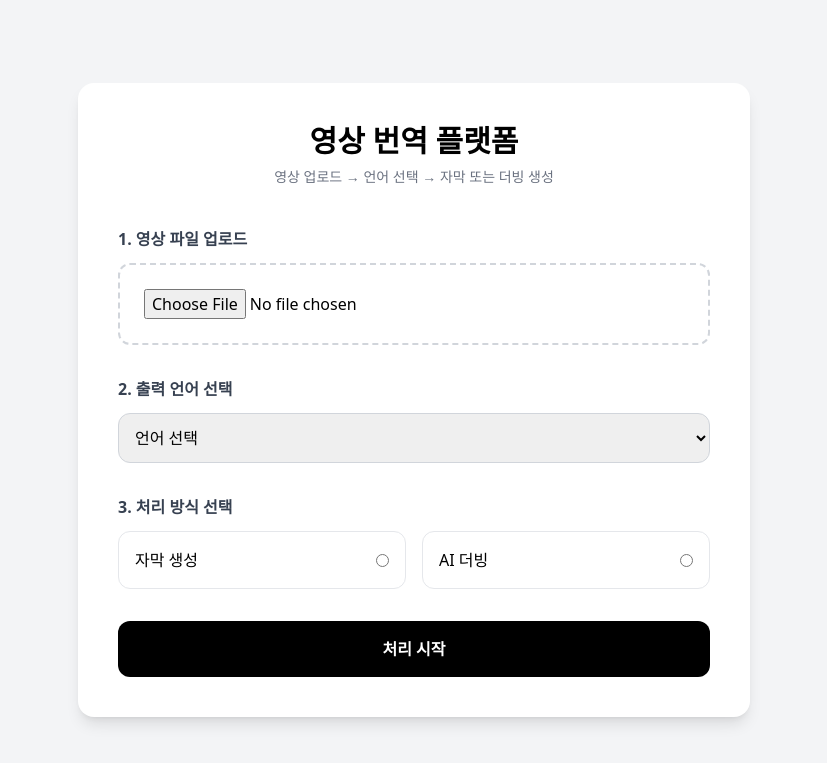
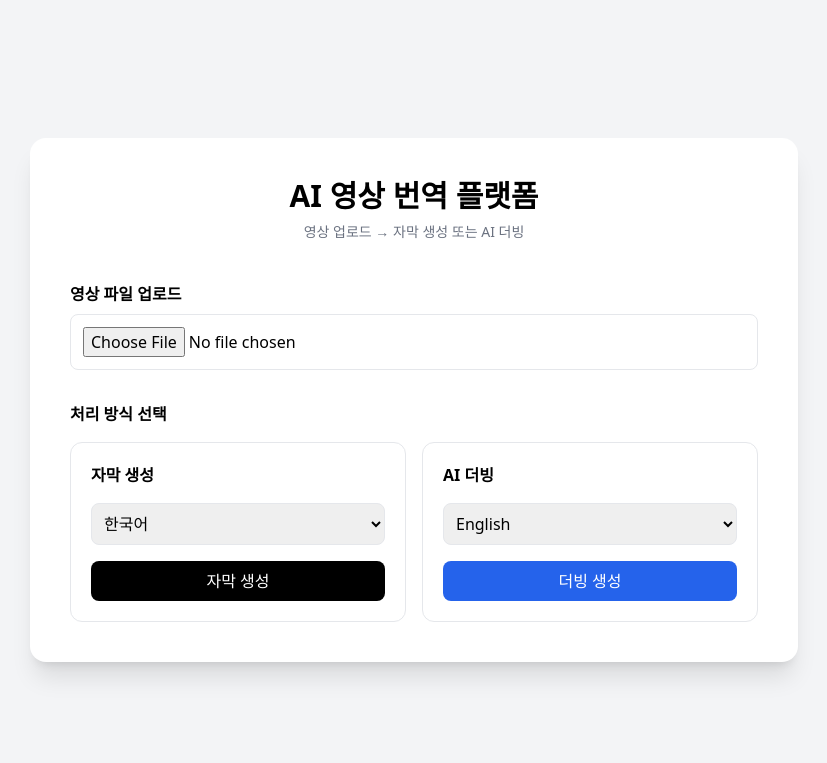
Before and after one commit to yunsu080313-del/real, a Flask app: page / in a window 1280 px wide. Shown: the top 763 px of the page, without its empty margins (226-1053 px from the left). Run offline with Flask 3, Linux system fonts and the light colour scheme; some libraries are stand-ins or nearby versions.

Commit message:
Update index.html

```diff
--- a/templates/index.html
+++ b/templates/index.html
@@ -3,88 +3,120 @@
 <head>
 <meta charset="UTF-8">
 <meta name="viewport" content="width=device-width, initial-scale=1.0">
-<title>AI 번역 플랫폼</title>
+<title>AI 영상 번역 플랫폼</title>
 <script src="https://cdn.tailwindcss.com"></script>
 </head>
 
 <body class="bg-gray-100 min-h-screen flex items-center justify-center">
 
-<div class="w-full max-w-2xl bg-white rounded-2xl shadow-lg p-10">
+<div class="w-full max-w-3xl bg-white rounded-2xl shadow-xl p-10">
 
     <!-- 헤더 -->
-    <div class="mb-10 text-center">
-        <h1 class="text-3xl font-bold">영상 번역 플랫폼</h1>
+    <div class="text-center mb-10">
+        <h1 class="text-3xl font-bold">AI 영상 번역 플랫폼</h1>
         <p class="text-gray-500 mt-2 text-sm">
-            영상 업로드 → 언어 선택 → 자막 또는 더빙 생성
+            영상 업로드 → 자막 생성 또는 AI 더빙
         </p>
     </div>
 
-    <!-- 기존 기능 유지 -->
-    <form id="mainForm" method="POST" enctype="multipart/form-data" class="space-y-8">
+    <!-- 업로드 폼 -->
+    <form method="POST" enctype="multipart/form-data" class="space-y-8">
 
         <!-- 1. 영상 업로드 -->
         <div>
-            <label class="block font-semibold mb-3 text-gray-700">
-                1. 영상 파일 업로드
-            </label>
-
-            <div class="border-2 border-dashed border-gray-300 rounded-xl p-6 text-center hover:border-black transition">
+            <label class="block font-semibold mb-2">영상 파일 업로드</label>
             <input type="file"
-                       name="video"
+                   name="audio"
                    accept="video/*"
                    required
-                       class="block w-full cursor-pointer">
-            </div>
+                   class="w-full border rounded-lg p-3">
         </div>
 
-        <!-- 2. 출력 언어 선택 -->
+        <!-- 2. 처리 방식 선택 -->
         <div>
-            <label class="block font-semibold mb-3 text-gray-700">
-                2. 출력 언어 선택
-            </label>
+            <label class="block font-semibold mb-4">처리 방식 선택</label>
 
-            <select name="language"
-                    required
-                    class="w-full border border-gray-300 rounded-xl p-3 focus:outline-none focus:ring-2 focus:ring-black">
-                <option value="">언어 선택</option>
+            <div class="grid grid-cols-2 gap-4">
+
+                <!-- 자막 -->
+                <div class="border rounded-xl p-5 space-y-4">
+                    <h3 class="font-semibold">자막 생성</h3>
+
+                    <select name="subtitle_lang"
+                            class="w-full border rounded-lg p-2">
                         <option value="ko">한국어</option>
                         <option value="en">English</option>
                         <option value="ja">日本語</option>
-                <option value="zh">中文</option>
+                        <option value="zh-cn">中文</option>
                         <option value="es">Español</option>
                     </select>
+
+                    <button type="submit"
+                            name="action"
+                            value="subtitle"
+                            class="w-full bg-black text-white py-2 rounded-lg">
+                        자막 생성
+                    </button>
                 </div>
 
-        <!-- 3. 처리 방식 선택 -->
-        <div>
-            <label class="block font-semibold mb-3 text-gray-700">
-                3. 처리 방식 선택
-            </label>
+                <!-- 더빙 -->
+                <div class="border rounded-xl p-5 space-y-4">
+                    <h3 class="font-semibold">AI 더빙</h3>
 
-            <div class="grid grid-cols-2 gap-4">
+                    <select name="dubbing_lang"
+                            class="w-full border rounded-lg p-2">
+                        <option value="en">English</option>
+                        <option value="ja">日本語</option>
+                        <option value="zh-cn">中文</option>
+                        <option value="es">Español</option>
+                    </select>
 
-                <label class="border rounded-xl p-4 cursor-pointer hover:border-black transition flex items-center justify-between">
-                    <span>자막 생성</span>
-                    <input type="radio" name="mode" value="subtitle" required>
-                </label>
-
-                <label class="border rounded-xl p-4 cursor-pointer hover:border-black transition flex items-center justify-between">
-                    <span>AI 더빙</span>
-                    <input type="radio" name="mode" value="dubbing" required>
-                </label>
+                    <button type="submit"
+                            name="action"
+                            value="dubbing"
+                            class="w-full bg-blue-600 text-white py-2 rounded-lg">
+                        더빙 생성
+                    </button>
+                </div>
 
             </div>
         </div>
 
-        <!-- 4. 제출 버튼 -->
-        <div>
-            <button type="submit"
-                    class="w-full bg-black text-white py-4 rounded-xl font-semibold hover:opacity-90 transition">
-                처리 시작
-            </button>
+    </form>
+
+    <!-- 결과 영역 -->
+    {% if video_path %}
+    <div class="mt-12 space-y-6">
+        <h2 class="text-xl font-bold">결과 영상</h2>
+
+        <video controls class="w-full rounded-lg shadow">
+            <source src="{{ video_path }}" type="video/mp4">
+
+            {% if subtitle_path %}
+            <track src="{{ subtitle_path }}"
+                   kind="subtitles"
+                   srclang="ko"
+                   default>
+            {% endif %}
+        </video>
+
+        <div class="flex gap-4">
+            <a href="{{ video_path }}"
+               download
+               class="bg-green-600 text-white px-4 py-2 rounded-lg">
+               영상 다운로드
+            </a>
+
+            {% if subtitle_path %}
+            <a href="{{ subtitle_path }}"
+               download
+               class="bg-gray-700 text-white px-4 py-2 rounded-lg">
+               자막 다운로드
+            </a>
+            {% endif %}
         </div>
-
-    </form>
+    </div>
+    {% endif %}
 
 </div>
 
```
Lines whose indentation alone changed are shown as unchanged.
